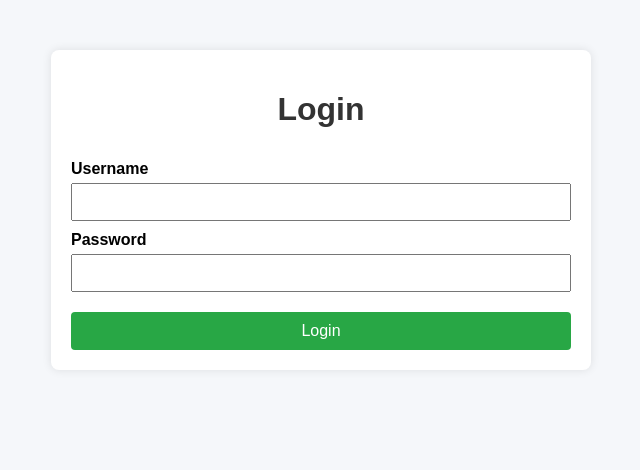
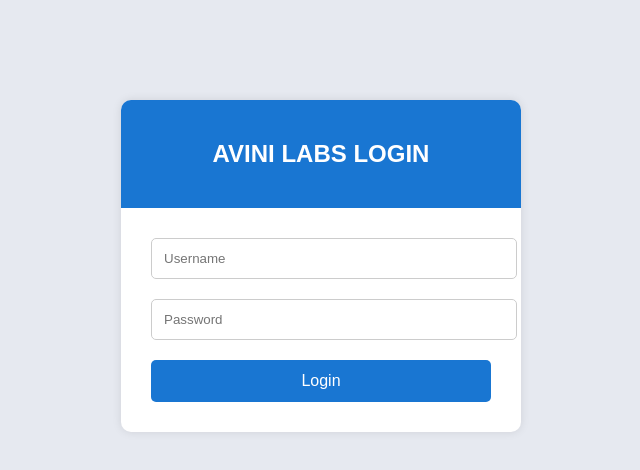
Before and after one commit to prabhakar9585/avini-labs, a plain HTML site: page login.html in a window 1280 px wide. Shown: the whole page, without its empty margins (319-959 px from the left). Drawn offline with Linux system fonts and the light colour scheme.

Commit message:
Update login.html

```diff
--- a/login.html
+++ b/login.html
@@ -3,41 +3,82 @@
 <head>
   <meta charset="UTF-8" />
   <meta name="viewport" content="width=device-width, initial-scale=1.0"/>
-  <title>Login - AVINI LABS</title>
-  <link rel="stylesheet" href="styles.css" />
+  <title>AVINI LABS Login</title>
+  <style>
+    body {
+      margin: 0;
+      padding: 0;
+      background: #e6e9f0;
+      font-family: sans-serif;
+    }
+    .login-box {
+      width: 400px;
+      margin: 100px auto;
+      background: #fff;
+      border-radius: 10px;
+      box-shadow: 0 0 10px rgba(0,0,0,0.1);
+      overflow: hidden;
+    }
+    .login-header {
+      background: #1976d2;
+      color: #fff;
+      padding: 20px;
+      text-align: center;
+    }
+    .login-body {
+      padding: 30px;
+    }
+    .login-body input[type="text"],
+    .login-body input[type="password"] {
+      width: 100%;
+      padding: 12px;
+      margin-bottom: 20px;
+      border: 1px solid #ccc;
+      border-radius: 5px;
+    }
+    .login-body button {
+      width: 100%;
+      padding: 12px;
+      background: #1976d2;
+      color: #fff;
+      border: none;
+      border-radius: 5px;
+      cursor: pointer;
+      font-size: 16px;
+    }
+    .login-body button:hover {
+      background: #125ea7;
+    }
+  </style>
 </head>
 <body>
-  <div class="container">
-    <h1>Login</h1>
-    <form id="loginForm">
-      <label for="username">Username</label>
-      <input type="text" id="username" name="username" required />
-
-      <label for="password">Password</label>
-      <input type="password" id="password" name="password" required />
-
-      <button type="submit">Login</button>
-    </form>
+  <div class="login-box">
+    <div class="login-header">
+      <h2>AVINI LABS LOGIN</h2>
+    </div>
+    <div class="login-body">
+      <form onsubmit="return login(event)">
+        <input type="text" id="username" placeholder="Username" required />
+        <input type="password" id="password" placeholder="Password" required />
+        <button type="submit">Login</button>
+      </form>
+    </div>
   </div>
 
   <script>
-    const form = document.getElementById('loginForm');
-    form.addEventListener('submit', function(e) {
-      e.preventDefault();
+    function login(event) {
+      event.preventDefault();
+      const username = document.getElementById("username").value;
+      const password = document.getElementById("password").value;
 
-      const username = form.username.value;
-      const password = form.password.value;
-
-      // Dummy login check (for now)
-      if(username === 'admin' && password === '1234'){
-        alert('Login Successful!');
-        window.location.href = 'index.html'; // Redirect to home
+      // Simple demo validation (user: admin, pass: 1234)
+      if(username === "admin" && password === "1234") {
+        alert("Login Successful");
+        window.location.href = "patient-registration.html"; // next page
       } else {
-        alert('Invalid credentials. Try again.');
+        alert("Invalid Username or Password");
       }
-
-      form.reset();
-    });
+    }
   </script>
 </body>
 </html>
```
